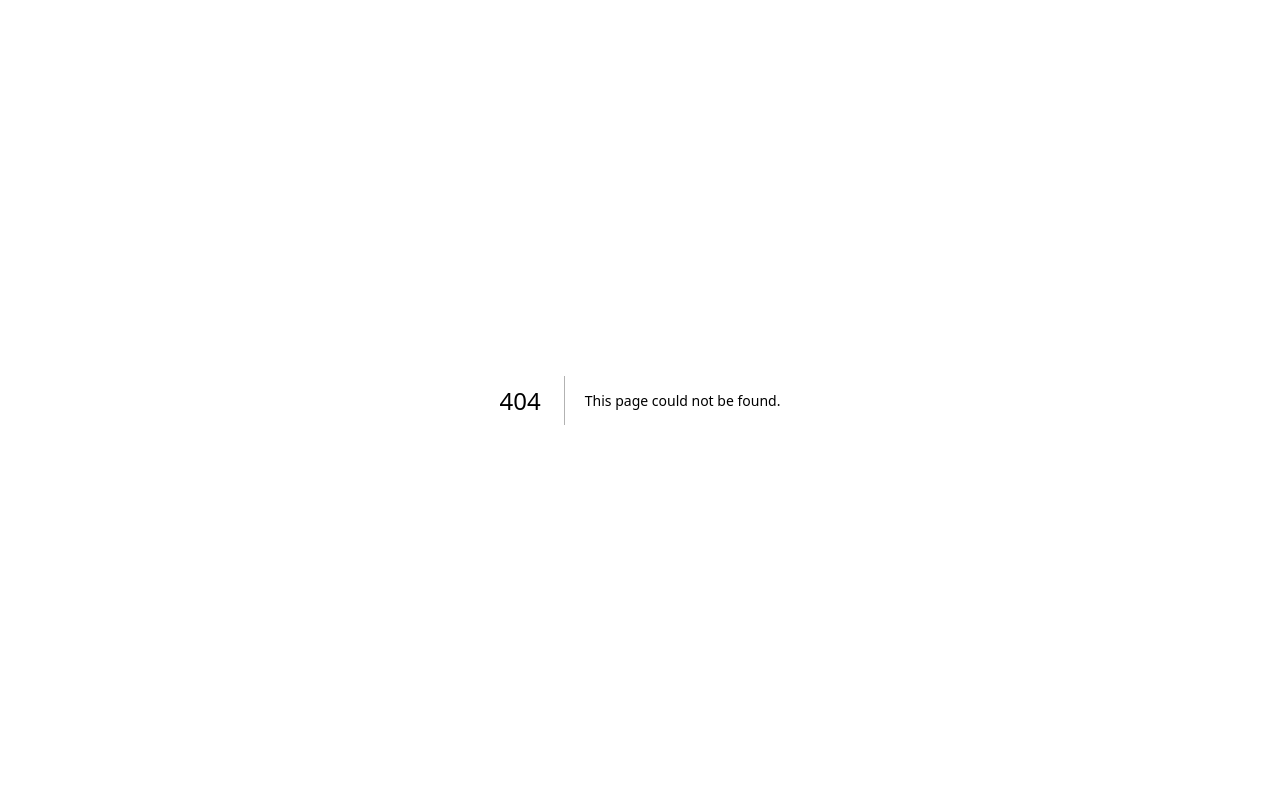
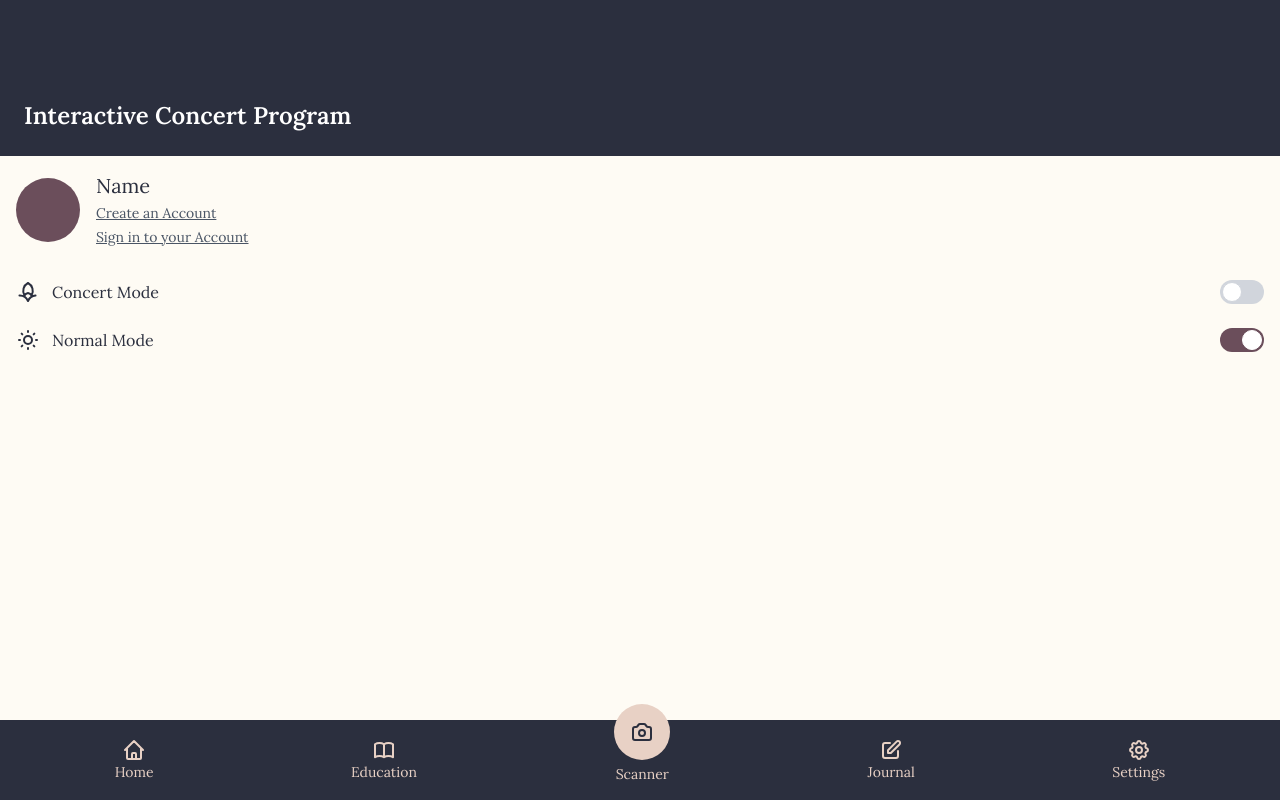
Before and after one commit to KatherineHu-2025/Online-Concert-Program-Mobile-Web, a Next.js app: page /settings in a window 1280 px wide. Before the commit this address had no page. Built offline with nearby package versions, Linux system fonts and the light colour scheme.

Commit message:
Install QR Code, Firebase packages;

```diff
--- /dev/null
+++ b/app/firebase/config.ts
@@ -0,0 +1,17 @@
+import { initializeApp } from 'firebase/app';
+import { getFirestore } from 'firebase/firestore';
+
+const firebaseConfig = {
+  // Your Firebase configuration object will go here
+  // You'll need to replace these with your actual Firebase config values
+  apiKey: process.env.NEXT_PUBLIC_FIREBASE_API_KEY,
+  authDomain: process.env.NEXT_PUBLIC_FIREBASE_AUTH_DOMAIN,
+  projectId: process.env.NEXT_PUBLIC_FIREBASE_PROJECT_ID,
+  storageBucket: process.env.NEXT_PUBLIC_FIREBASE_STORAGE_BUCKET,
+  messagingSenderId: process.env.NEXT_PUBLIC_FIREBASE_MESSAGING_SENDER_ID,
+  appId: process.env.NEXT_PUBLIC_FIREBASE_APP_ID
+};
+
+// Initialize Firebase
+const app = initializeApp(firebaseConfig);
+export const db = getFirestore(app);
--- /dev/null
+++ b/app/settings/page.tsx
@@ -0,0 +1,68 @@
+import React from 'react';
+import Link from 'next/link';
+import Navbar from '../components/Navbar';
+
+const Settings = () => {
+  return (
+    <div className="min-h-screen flex flex-col">
+      {/* Header */}
+      <header className="text-white p-6 pt-25 bg-[#2B2F3E]">
+        <h1 className="text-2xl font-semibold">Interactive Concert Program</h1>
+      </header>
+
+      {/* Main Content */}
+      <main className="flex-1 bg-[#FEFBF4] p-4 pb-24">
+        {/* Profile Section */}
+        <div className="mb-8">
+          <div className="flex items-center space-x-4">
+            <div className="w-16 h-16 bg-[#6B4E5B] rounded-full"></div>
+            <div>
+              <h2 className="text-xl text-[#2B2F3E]">Name</h2>
+              <Link href="/create-account" className="text-sm text-gray-600 underline">
+                Create an Account
+              </Link>
+              <br />
+              <Link href="/sign-in" className="text-sm text-gray-600 underline">
+                Sign in to your Account
+              </Link>
+            </div>
+          </div>
+        </div>
+
+        {/* Mode Settings */}
+        <div className="space-y-6">
+          <div className="flex items-center justify-between">
+            <div className="flex items-center space-x-3">
+              <svg className="w-6 h-6 text-[#2B2F3E]" fill="none" stroke="currentColor" viewBox="0 0 24 24">
+                <path strokeLinecap="round" strokeLinejoin="round" strokeWidth="2" d="M15.536 15.536A5 5 0 0012 13a5 5 0 00-3.536 2.536m11.072 0A9 9 0 0012 21a9 9 0 00-8.536-5.464M15.536 15.536A9 9 0 0012 3a9 9 0 00-3.536 12.536" />
+              </svg>
+              <span className="text-[#2B2F3E]">Concert Mode</span>
+            </div>
+            <label className="relative inline-flex items-center cursor-pointer">
+              <input type="checkbox" className="sr-only peer" />
+              <div className="w-11 h-6 bg-gray-300 peer-focus:outline-none rounded-full peer peer-checked:after:translate-x-full rtl:peer-checked:after:-translate-x-full peer-checked:after:border-white after:content-[''] after:absolute after:top-[2px] after:start-[2px] after:bg-white after:border-gray-300 after:border after:rounded-full after:h-5 after:w-5 after:transition-all peer-checked:bg-[#6B4E5B]"></div>
+            </label>
+          </div>
+
+          <div className="flex items-center justify-between">
+            <div className="flex items-center space-x-3">
+              <svg className="w-6 h-6 text-[#2B2F3E]" fill="none" stroke="currentColor" viewBox="0 0 24 24">
+                <path strokeLinecap="round" strokeLinejoin="round" strokeWidth="2" d="M12 3v1m0 16v1m9-9h-1M4 12H3m15.364 6.364l-.707-.707M6.343 6.343l-.707-.707m12.728 0l-.707.707M6.343 17.657l-.707.707M16 12a4 4 0 11-8 0 4 4 0 018 0z" />
+              </svg>
+              <span className="text-[#2B2F3E]">Normal Mode</span>
+            </div>
+            <label className="relative inline-flex items-center cursor-pointer">
+              <input type="checkbox" className="sr-only peer" defaultChecked />
+              <div className="w-11 h-6 bg-gray-300 peer-focus:outline-none rounded-full peer peer-checked:after:translate-x-full rtl:peer-checked:after:-translate-x-full peer-checked:after:border-white after:content-[''] after:absolute after:top-[2px] after:start-[2px] after:bg-white after:border-gray-300 after:border after:rounded-full after:h-5 after:w-5 after:transition-all peer-checked:bg-[#6B4E5B]"></div>
+            </label>
+          </div>
+        </div>
+      </main>
+
+      {/* Navigation Bar */}
+      <Navbar />
+    </div>
+  );
+};
+
+export default Settings;
--- a/package.json
+++ b/package.json
@@ -10,9 +10,12 @@
   },
   "dependencies": {
     "@heroicons/react": "^2.2.0",
+    "firebase": "^11.6.0",
+    "html5-qrcode": "^2.3.8",
     "next": "15.2.4",
     "react": "^19.0.0",
-    "react-dom": "^19.0.0"
+    "react-dom": "^19.0.0",
+    "react-qr-reader": "^3.0.0-beta-1"
   },
   "devDependencies": {
     "@eslint/eslintrc": "^3",
```
Also changed, not shown: 1 other file (tests, documents, lock files or other folders).
